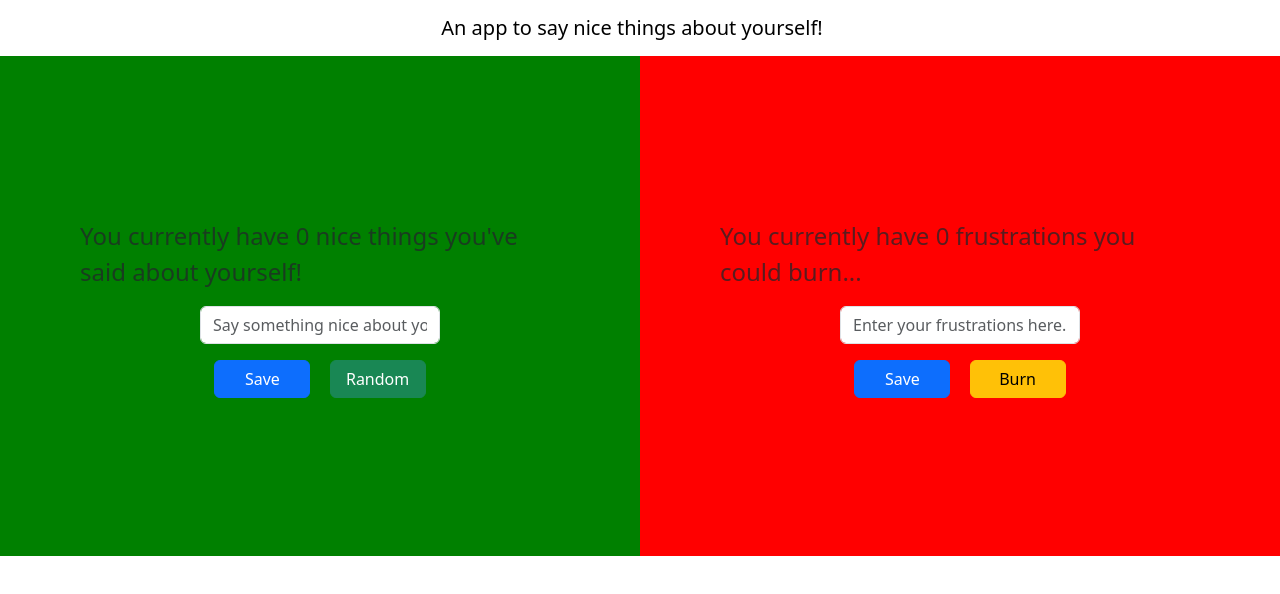
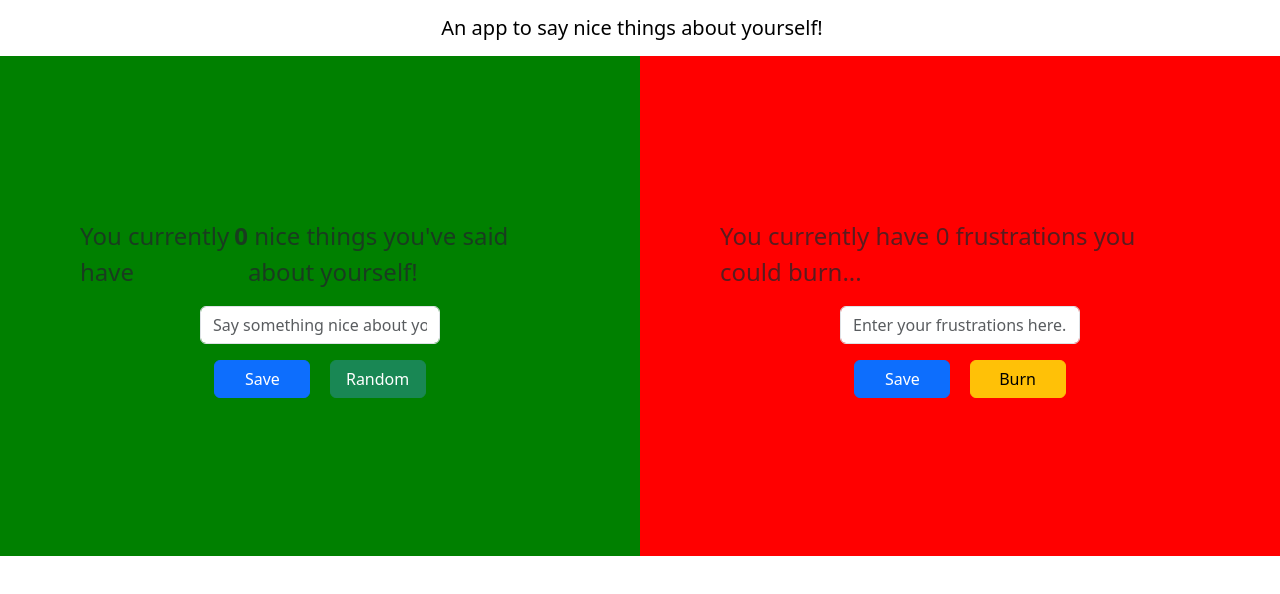
Before and after one commit to mtbocim/affirmations, a React (Create React App) app: page / in a window 1280 px wide. Shown: the top 594 px of the page. Built offline with nearby package versions, Linux system fonts and the light colour scheme.

Commit message:
Full list and minor bugs

```diff
--- a/src/AffirmationModal.jsx
+++ b/src/AffirmationModal.jsx
@@ -16,7 +16,7 @@ function AffirmationModal({ affirmation = 'test', changeDisplayModal, show }) {
                 <Modal.Header closeButton>
                     <Modal.Title>Something positive you saved:</Modal.Title>
                 </Modal.Header>
-                <Modal.Body>
+                <Modal.Body style={{ maxHeight: '300px', overflowY: 'auto' }}>
                     {affirmation}
                 </Modal.Body>
                 <Modal.Footer>
--- a/src/Affirmations.jsx
+++ b/src/Affirmations.jsx
@@ -1,5 +1,6 @@
 import React, { useState, useEffect } from "react";
 import AffirmationModal from "./AffirmationModal";
+import FullAffirmationsListModal from "./FullAffirmationsListModal";
 import './Affirmations.css'
 
 //Bootstrap imports
@@ -11,6 +12,7 @@ function Affirmations() {
     const [inputValue, setInputValue] = useState('');
     const [displayModal, setDisplayModal] = useState(false);
     const [modalAffirmation, setModalAffirmation] = useState('');
+    const [displayFullList, setDisplayFullList] = useState(false)
 
     useEffect(() => {
         localStorage.setItem('affirmations', JSON.stringify(affirmations));
@@ -20,9 +22,12 @@ function Affirmations() {
         setInputValue(e.target.value);
     }
 
-    function handleSave() {
-        setAffirmations([...affirmations, inputValue]);
-        setInputValue('');
+    function handleSave(e) {
+        e.preventDefault()
+        if (inputValue){
+            setAffirmations([...affirmations, inputValue]);
+            setInputValue('');
+        }
     }
 
     function handleShowRandom() {
@@ -34,19 +39,39 @@ function Affirmations() {
         }
     }
 
+    function handleShowAll() {
+        affirmations.length > 0 && setDisplayFullList(true)
+    }
+
     function changeDisplayModal() {
         setDisplayModal(!displayModal);
+    }
+
+    function changeFullDisplayModal() {
+        setDisplayFullList(!displayFullList);
     }
 
     return (
         <div className="Affirmations">
             {displayModal && <AffirmationModal affirmation={modalAffirmation} changeDisplayModal={changeDisplayModal} show={displayModal} />}
-            <Form className="d-flex flex-column w-75">
+            {displayFullList && <FullAffirmationsListModal affirmations={affirmations} changeDisplayModal={changeFullDisplayModal} show={displayFullList} />}
+            <Form className="d-flex flex-column w-75" onSubmit={handleSave}>
                 <Form.Text
                     style={{ fontSize: "1.5em" }}
                     className="d-flex justify-content-center"
                 >
-                    You currently have {affirmations.length} nice thing{affirmations.length !== 1 && 's'} you've said about yourself!
+                    You currently have&nbsp;
+                    <span
+                        onClick={handleShowAll}
+                        style={{
+                            cursor:'pointer',
+                            fontWeight:'bold'
+                        }}
+                        title="Click me to see all the things!"
+                    >
+                        {affirmations.length}
+                    </span>
+                    &nbsp;nice thing{affirmations.length !== 1 && 's'} you've said about yourself!
                 </Form.Text>
                 <div className="mt-3 d-flex justify-content-center align-content-md-around">
                     <InputGroup className="mb-3 w-50">
--- a/src/Frustrations.jsx
+++ b/src/Frustrations.jsx
@@ -19,7 +19,8 @@ function Frustrations() {
         setInputValue(() => e.target.value)
     }
 
-    function handleSave() {
+    function handleSave(e) {
+        e.preventDefault()
         if (inputValue) {
             setFrustrations(() => [...frustrations, inputValue])
             setInputValue(() => '')
@@ -40,7 +41,7 @@ function Frustrations() {
     return (
         <div className="Frustrations">
             {!fireVisible &&
-                <Form className="d-flex flex-column w-75">
+                <Form className="d-flex flex-column w-75" onSubmit={handleSave}>
                     <Form.Text
                         style={{ fontSize: "1.5em" }}
                         className="d-flex justify-content-center flex-column align-items-center"
--- /dev/null
+++ b/src/FullAffirmationsListModal.jsx
@@ -0,0 +1,34 @@
+
+//Bootstrap imports
+import { Button, Modal } from 'react-bootstrap';
+
+function FullAffirmationsListModal({ affirmations, changeDisplayModal, show }) {
+    return (
+        <div className="FullAffirmationsListModal">
+            <Modal
+                show={show}
+                keyboard={false}
+                backdrop="static"
+                onHide={changeDisplayModal}
+                centered
+            >
+                <Modal.Header closeButton>
+                    <Modal.Title>All the positive you saved:</Modal.Title>
+                </Modal.Header>
+                <Modal.Body>
+                    {affirmations.map((affirmation, index) => (
+                        <div key={index}>{affirmation}</div>
+                    ))}
+                </Modal.Body>
+                <Modal.Footer>
+                    <Button variant="secondary" onClick={changeDisplayModal}>
+                        Close
+                    </Button>
+                </Modal.Footer>
+
+            </Modal>
+        </div>
+    )
+}
+
+export default FullAffirmationsListModal
```
